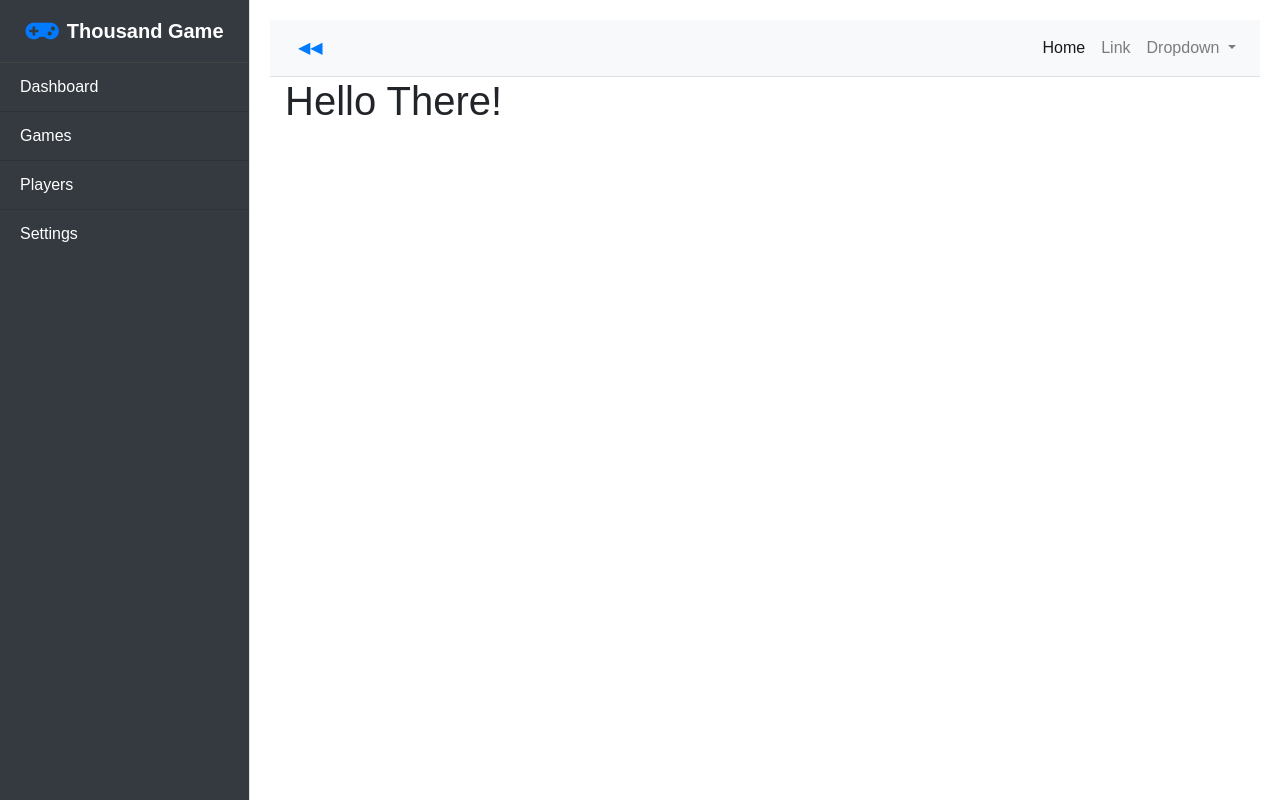
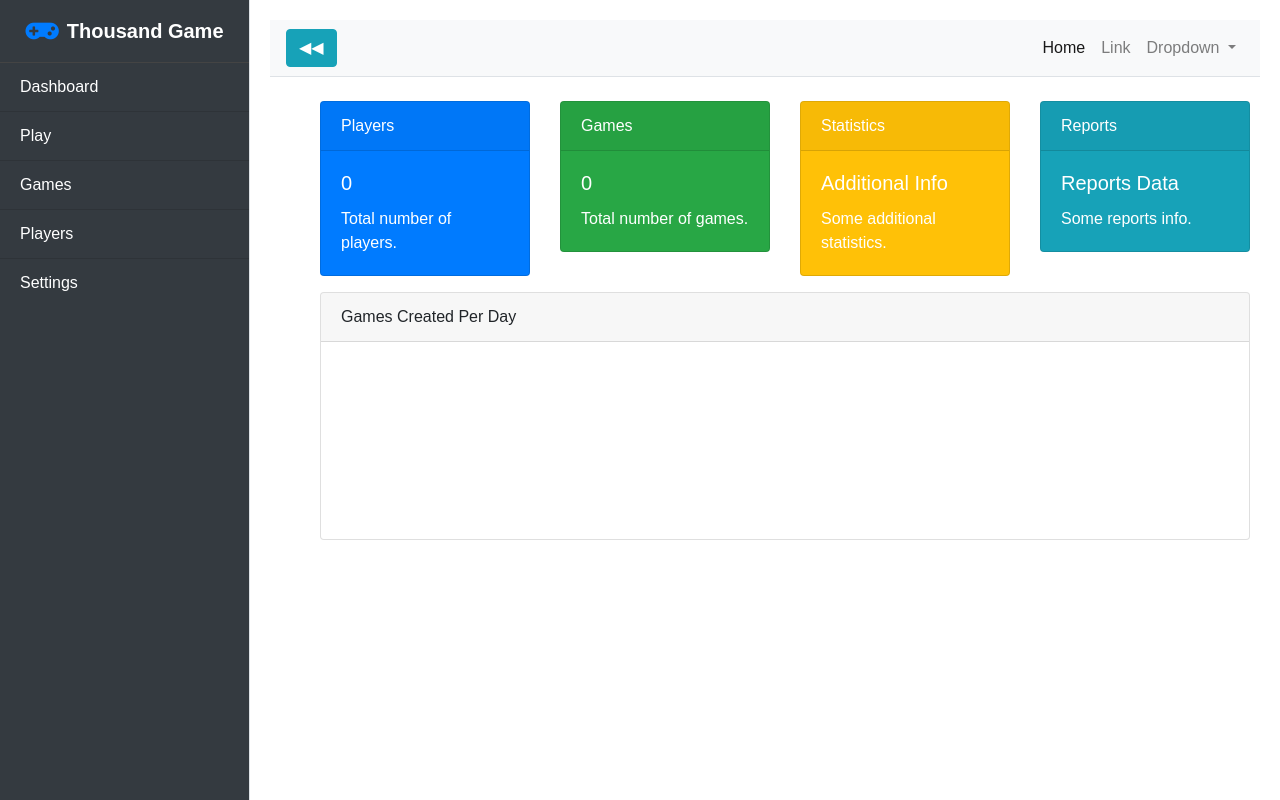
Before and after one commit to farid002/api-thousand-game, a Flask app: page / in a window 1280 px wide. Run offline with Flask 3, Linux system fonts and the light colour scheme; data that the repository does not hold is empty; a map, chart or similar area stays blank; some libraries are stand-ins or nearby versions.

Commit message:
Improve admin panel

```diff
--- a/frontend/app.py
+++ b/frontend/app.py
@@ -11,7 +11,11 @@ FASTAPI_URL = "http://147.78.130.54:5002"
 @app.route("/")
 def index():
     """TODO: Write docstring"""
-    return render_template("index.html", FASTAPI_URL=FASTAPI_URL)
+    games_response = requests.get(FASTAPI_URL + "/game/all")
+    players_response = requests.get(FASTAPI_URL + "/player/all")
+    games = games_response.json()
+    players = players_response.json()
+    return render_template("index.html", FASTAPI_URL=FASTAPI_URL, games=games, players=players)
 
 
 @app.route("/play")
@@ -66,7 +70,7 @@ def delete_game(game_id):
 @app.route("/players")
 def get_players():
     """TODO: Write docstring"""
-    response = requests.get(FASTAPI_URL + "/player")
+    response = requests.get(FASTAPI_URL + "/player/all")
     players = response.json()
     return render_template("players.html", players=players, FASTAPI_URL=FASTAPI_URL)
 
--- a/frontend/templates/base.html
+++ b/frontend/templates/base.html
@@ -15,8 +15,11 @@
         #sidebar-wrapper {
             min-height: 100vh;
         }
-        #menu-toggle.open {
-            transform: rotate(180deg);
+        #custom-menu-toggle {
+            transition: transform 0.3s ease; /* Smooth transition for rotation */
+        }
+        #custom-menu-toggle.open {
+            transform: rotate(180deg); /* Rotate the button when open */
         }
     </style>
 </head>
@@ -30,6 +33,7 @@
             </div>
             <div class="list-group list-group-flush">
                 <a href="{{ url_for('index') }}" class="list-group-item list-group-item-action bg-dark text-white">Dashboard</a>
+                <a href="{{ url_for('play') }}" class="list-group-item list-group-item-action bg-dark text-white">Play</a>
                 <a href="{{ url_for('get_games') }}" class="list-group-item list-group-item-action bg-dark text-white">Games</a>
                 <a href="{{ url_for('get_players') }}" class="list-group-item list-group-item-action bg-dark text-white">Players</a>
                 <a href="#" class="list-group-item list-group-item-action bg-dark text-white">Settings</a>
@@ -40,7 +44,7 @@
         <!-- Page Content -->
         <div id="page-content-wrapper">
             <nav class="navbar navbar-expand-lg navbar-light bg-light border-bottom">
-                <button class="btn btn-primary" id="menu-toggle">&#x25C0;</button>
+                <button class="btn btn-info" id="custom-menu-toggle">&#x25C0;&#x25C0;</button>
                 <div class="collapse navbar-collapse" id="navbarSupportedContent">
                     <ul class="navbar-nav ml-auto mt-2 mt-lg-0">
                         <li class="nav-item active">
@@ -73,10 +77,10 @@
     <!-- /#wrapper -->
 
     <script>
-        $("#menu-toggle").click(function(e) {
+        $("#custom-menu-toggle").click(function(e) {
             e.preventDefault();
             $("#wrapper").toggleClass("toggled");
-            $("#menu-toggle").toggleClass("open");
+            $("#custom-menu-toggle").toggleClass("open");
         });
     </script>
 </body>
--- a/frontend/templates/index.html
+++ b/frontend/templates/index.html
@@ -1,5 +1,107 @@
 {% extends "base.html" %}
 
 {% block content %}
-<h1>Hello There!</h1>
+<div class="container mt-4">
+    <div class="row">
+        <div class="col-lg-3">
+            <div class="card text-white bg-primary mb-3">
+                <div class="card-header">Players</div>
+                <div class="card-body">
+                    <h5 class="card-title">{{ players|length }}</h5>
+                    <p class="card-text">Total number of players.</p>
+                </div>
+            </div>
+        </div>
+        <div class="col-lg-3">
+            <div class="card text-white bg-success mb-3">
+                <div class="card-header">Games</div>
+                <div class="card-body">
+                    <h5 class="card-title">{{ games|length }}</h5>
+                    <p class="card-text">Total number of games.</p>
+                </div>
+            </div>
+        </div>
+        <div class="col-lg-3">
+            <div class="card text-white bg-warning mb-3">
+                <div class="card-header">Statistics</div>
+                <div class="card-body">
+                    <h5 class="card-title">Additional Info</h5>
+                    <p class="card-text">Some additional statistics.</p>
+                </div>
+            </div>
+        </div>
+        <div class="col-lg-3">
+            <div class="card text-white bg-info mb-3">
+                <div class="card-header">Reports</div>
+                <div class="card-body">
+                    <h5 class="card-title">Reports Data</h5>
+                    <p class="card-text">Some reports info.</p>
+                </div>
+            </div>
+        </div>
+    </div>
+    <div class="row">
+        <div class="col-lg-12">
+            <div class="card mb-3">
+                <div class="card-header">Games Created Per Day</div>
+                <div class="card-body">
+                    <canvas id="gamesChart"></canvas>
+                </div>
+            </div>
+        </div>
+    </div>
+</div>
+
+<script src="https://cdn.jsdelivr.net/npm/chart.js"></script>
+<script>
+    document.addEventListener('DOMContentLoaded', function () {
+        const games = {{ games|tojson }};
+        const gamesData = {};
+
+        games.forEach(game => {
+            const dateStr = game.creation_date.split(' ')[0]; // Extract date part
+            if (gamesData[dateStr]) {
+                gamesData[dateStr]++;
+            } else {
+                gamesData[dateStr] = 1;
+            }
+        });
+
+        const dates = Object.keys(gamesData).sort();
+        const counts = dates.map(date => gamesData[date]);
+
+        const ctx = document.getElementById('gamesChart').getContext('2d');
+        const gamesChart = new Chart(ctx, {
+            type: 'line',
+            data: {
+                labels: dates,
+                datasets: [{
+                    label: 'Games Created',
+                    data: counts,
+                    backgroundColor: 'rgba(75, 192, 192, 0.2)',
+                    borderColor: 'rgba(75, 192, 192, 1)',
+                    borderWidth: 1,
+                    fill: true
+                }]
+            },
+            options: {
+                responsive: true,
+                maintainAspectRatio: false,
+                scales: {
+                    x: {
+                        beginAtZero: true
+                    },
+                    y: {
+                        beginAtZero: true
+                    }
+                }
+            }
+        });
+
+        // Ensure chart resizes correctly
+        window.addEventListener('resize', function () {
+            gamesChart.resize();
+        });
+    });
+</script>
 {% endblock %}
--- a/thousand_api/endpoints/player_endpoints.py
+++ b/thousand_api/endpoints/player_endpoints.py
@@ -7,7 +7,7 @@ from thousand_api.core.player_core import *
 router = APIRouter()
 
 
-@router.get("/")
+@router.get("/all")
 def get_players_endpoint():
     """TODO: Write docstring"""
     return get_players()
```
Also changed, not shown: frontend/templates/play.html (+5 -3 lines), thousand_api/core/main_core.py (+12 -7 lines).
